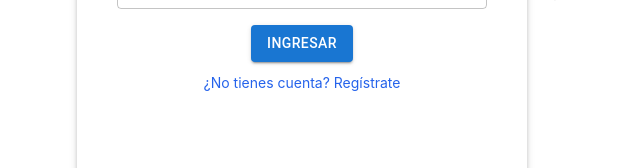
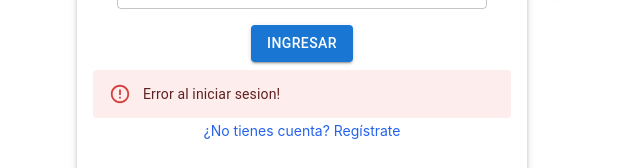
Before and after one commit to FernandoCalla/sportech-cli, a React (Vite) app: page /login in a window 1280 px wide. Both pictures are taken after typing "name@example.com", "Sample123" into the empty fields and a click on the button "INGRESAR". Shown: the part 411-579 px from the top of the page, without its empty margins (314-954 px from the left). Built offline with nearby package versions, Linux system fonts and the light colour scheme; no server answers.

Commit message:
add alert on login error

```diff
--- a/src/pages/Login/index.jsx
+++ b/src/pages/Login/index.jsx
@@ -3,12 +3,13 @@ import Card from '@mui/material/Card';
 import CardContent from '@mui/material/CardContent';
 import Button from '@mui/material/Button';
 import { useForm, Controller } from "react-hook-form";
-import { TextField } from '@mui/material';
+import { Alert, TextField } from '@mui/material';
 import ButtonChangeTheme from '../../components/ButtonChangeTheme';
 import { Link, useNavigate } from "react-router-dom";
 import { LoginService } from '../../services/login';
 
 const Login =()=>{
+    const [error,setError]=React.useState(false)
   const navigate = useNavigate();
     const {
         control,
@@ -23,6 +24,9 @@ const Login =()=>{
             if(response.usuario.rol === 0)navigate(`/admin/torneos`)
             if(response.usuario.rol === 1)navigate(`/team/perfil`)
             if(response.usuario.rol === 2)navigate(`/member/perfil`)
+          }
+          else {
+            setError(true)
           }
     }
     return (
@@ -68,6 +72,7 @@ const Login =()=>{
                                 <Button type="submit" variant="contained" >Ingresar</Button>
                             </div>
                         </form>
+                        {error && <Alert severity="error">Error al iniciar sesion!</Alert>}
                         <Link to="/register" className="text-sm text-blue-600">
                             ¿No tienes cuenta? Regístrate
                         </Link>
--- a/src/pages/Register/registerAdmin.jsx
+++ b/src/pages/Register/registerAdmin.jsx
@@ -1,8 +1,8 @@
 import * as React from 'react';
 import Button from '@mui/material/Button';
 import { useForm, Controller } from "react-hook-form";
-import { Alert, MenuItem, TextField } from '@mui/material';
-import { Link, useNavigate } from "react-router-dom";
+import { Alert,  TextField } from '@mui/material';
+import { Link } from "react-router-dom";
 import { styled } from '@mui/material/styles';
 import PhotoCamera from '@mui/icons-material/PhotoCamera';
 import {useCreateAdmin} from '../../hooks/admin'
```
